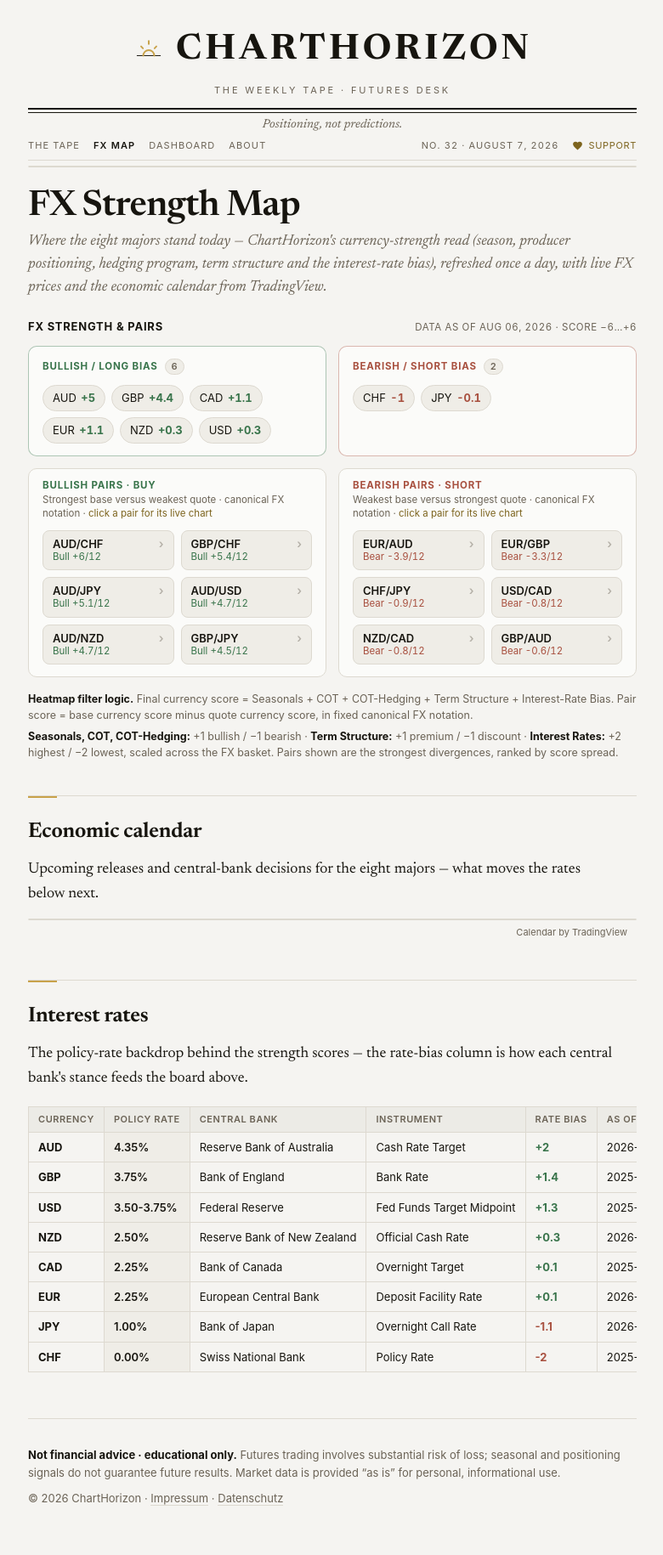
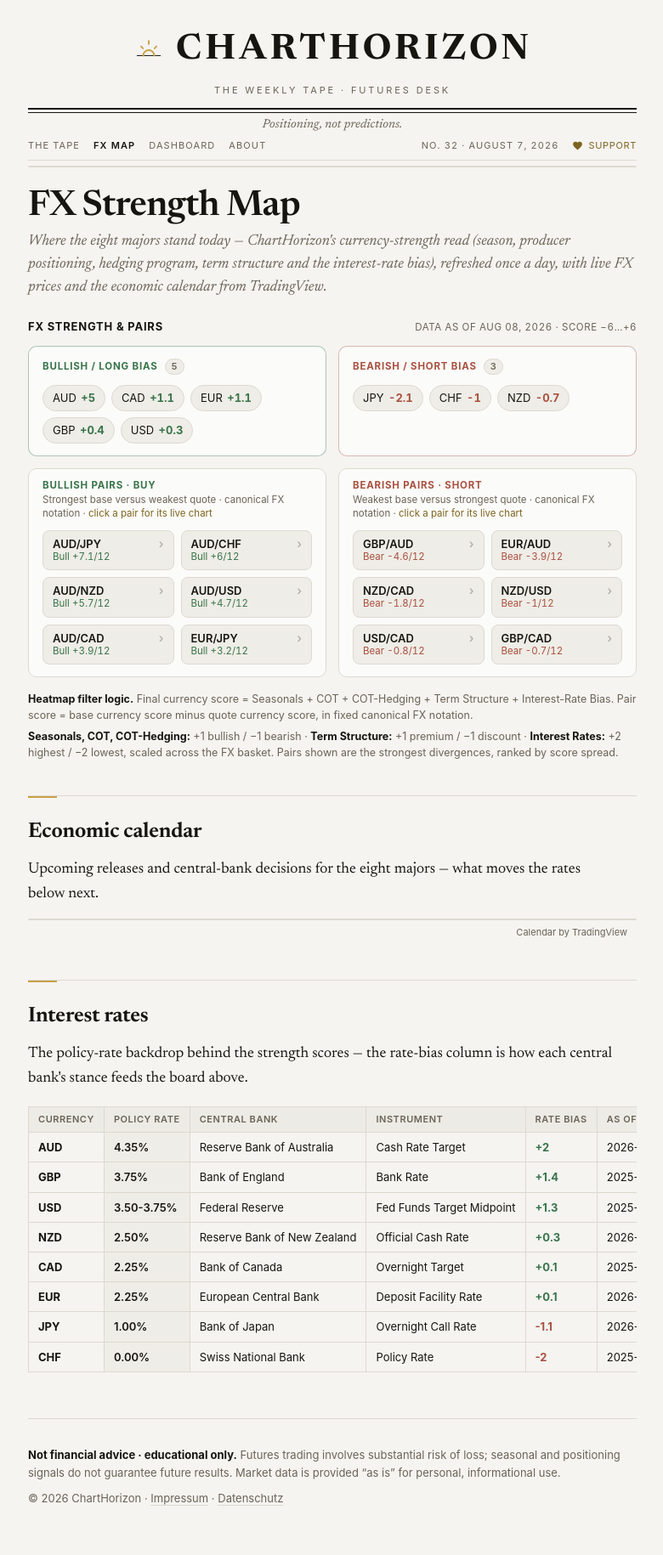
Before and after one commit to ChartHorizon/website, a Jekyll site: the page built from fx.html, in a window 1280 px wide. Shown: the whole page at 85% size, without its empty margins (249-1029 px from the left). Built offline with Jekyll 4.4.1, drawn with Linux system fonts in a browser that asks for light colours; a script that is not in the unit is left out.

Commit message:
data: FX strength snapshot Aug 08, 2026

```diff
--- a/_data/fx.json
+++ b/_data/fx.json
@@ -1,6 +1,6 @@
 {
-  "as_of": "Aug 06, 2026",
-  "generated": "2026-08-06",
+  "as_of": "Aug 08, 2026",
+  "generated": "2026-08-08",
   "max_score": 6,
   "pair_max": 12,
   "pair_threshold": 7,
@@ -10,11 +10,6 @@
       "cur": "AUD",
       "score": 5,
       "label": "+5"
-    },
-    {
-      "cur": "GBP",
-      "score": 4.4,
-      "label": "+4.4"
     },
     {
       "cur": "CAD",
@@ -27,9 +22,9 @@
       "label": "+1.1"
     },
     {
-      "cur": "NZD",
-      "score": 0.3,
-      "label": "+0.3"
+      "cur": "GBP",
+      "score": 0.4,
+      "label": "+0.4"
     },
     {
       "cur": "USD",
@@ -39,32 +34,37 @@
   ],
   "bearish": [
     {
+      "cur": "JPY",
+      "score": -2.1,
+      "label": "-2.1"
+    },
+    {
       "cur": "CHF",
       "score": -1,
       "label": "-1"
     },
     {
-      "cur": "JPY",
-      "score": -0.1,
-      "label": "-0.1"
+      "cur": "NZD",
+      "score": -0.7,
+      "label": "-0.7"
     }
   ],
   "neutral": [],
   "bullish_pairs": [
+    {
+      "pair": "AUD/JPY",
+      "spread": 7.1,
+      "label": "Bull +7.1/12"
+    },
     {
       "pair": "AUD/CHF",
       "spread": 6,
       "label": "Bull +6/12"
     },
     {
-      "pair": "GBP/CHF",
-      "spread": 5.4,
-      "label": "Bull +5.4/12"
-    },
-    {
-      "pair": "AUD/JPY",
-      "spread": 5.1,
-      "label": "Bull +5.1/12"
+      "pair": "AUD/NZD",
+      "spread": 5.7,
+      "label": "Bull +5.7/12"
     },
     {
       "pair": "AUD/USD",
@@ -72,31 +72,36 @@
       "label": "Bull +4.7/12"
     },
     {
-      "pair": "AUD/NZD",
-      "spread": 4.7,
-      "label": "Bull +4.7/12"
+      "pair": "AUD/CAD",
+      "spread": 3.9,
+      "label": "Bull +3.9/12"
     },
     {
-      "pair": "GBP/JPY",
-      "spread": 4.5,
-      "label": "Bull +4.5/12"
+      "pair": "EUR/JPY",
+      "spread": 3.2,
+      "label": "Bull +3.2/12"
     }
   ],
   "bearish_pairs": [
+    {
+      "pair": "GBP/AUD",
+      "spread": 4.6,
+      "label": "Bear -4.6/12"
+    },
     {
       "pair": "EUR/AUD",
       "spread": 3.9,
       "label": "Bear -3.9/12"
     },
     {
-      "pair": "EUR/GBP",
-      "spread": 3.3,
-      "label": "Bear -3.3/12"
+      "pair": "NZD/CAD",
+      "spread": 1.8,
+      "label": "Bear -1.8/12"
     },
     {
-      "pair": "CHF/JPY",
-      "spread": 0.9,
-      "label": "Bear -0.9/12"
+      "pair": "NZD/USD",
+      "spread": 1,
+      "label": "Bear -1/12"
     },
     {
       "pair": "USD/CAD",
@@ -104,14 +109,9 @@
       "label": "Bear -0.8/12"
     },
     {
-      "pair": "NZD/CAD",
-      "spread": 0.8,
-      "label": "Bear -0.8/12"
-    },
-    {
-      "pair": "GBP/AUD",
-      "spread": 0.6,
-      "label": "Bear -0.6/12"
+      "pair": "GBP/CAD",
+      "spread": 0.7,
+      "label": "Bear -0.7/12"
     }
   ],
   "rate_table": [
```
